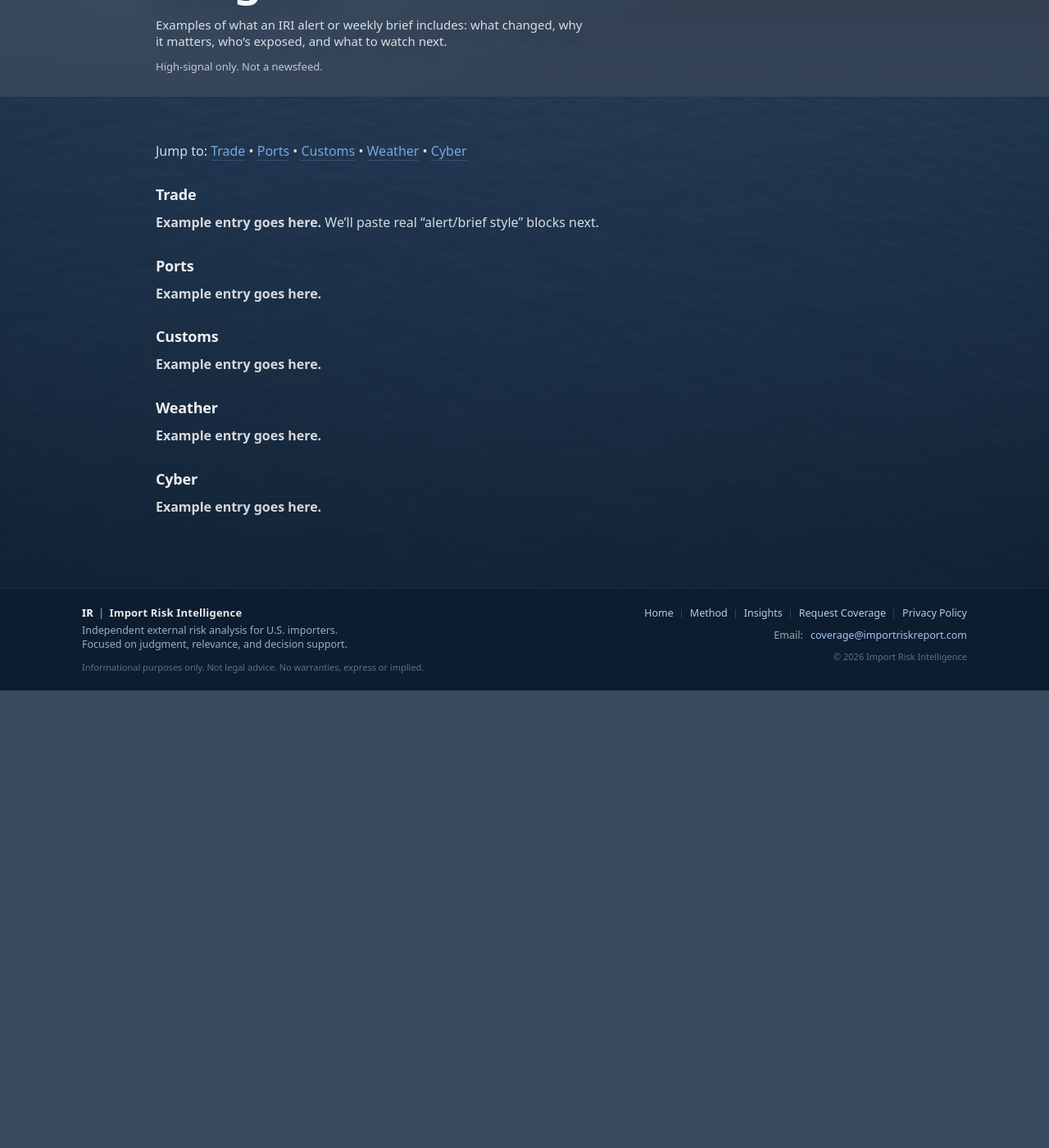
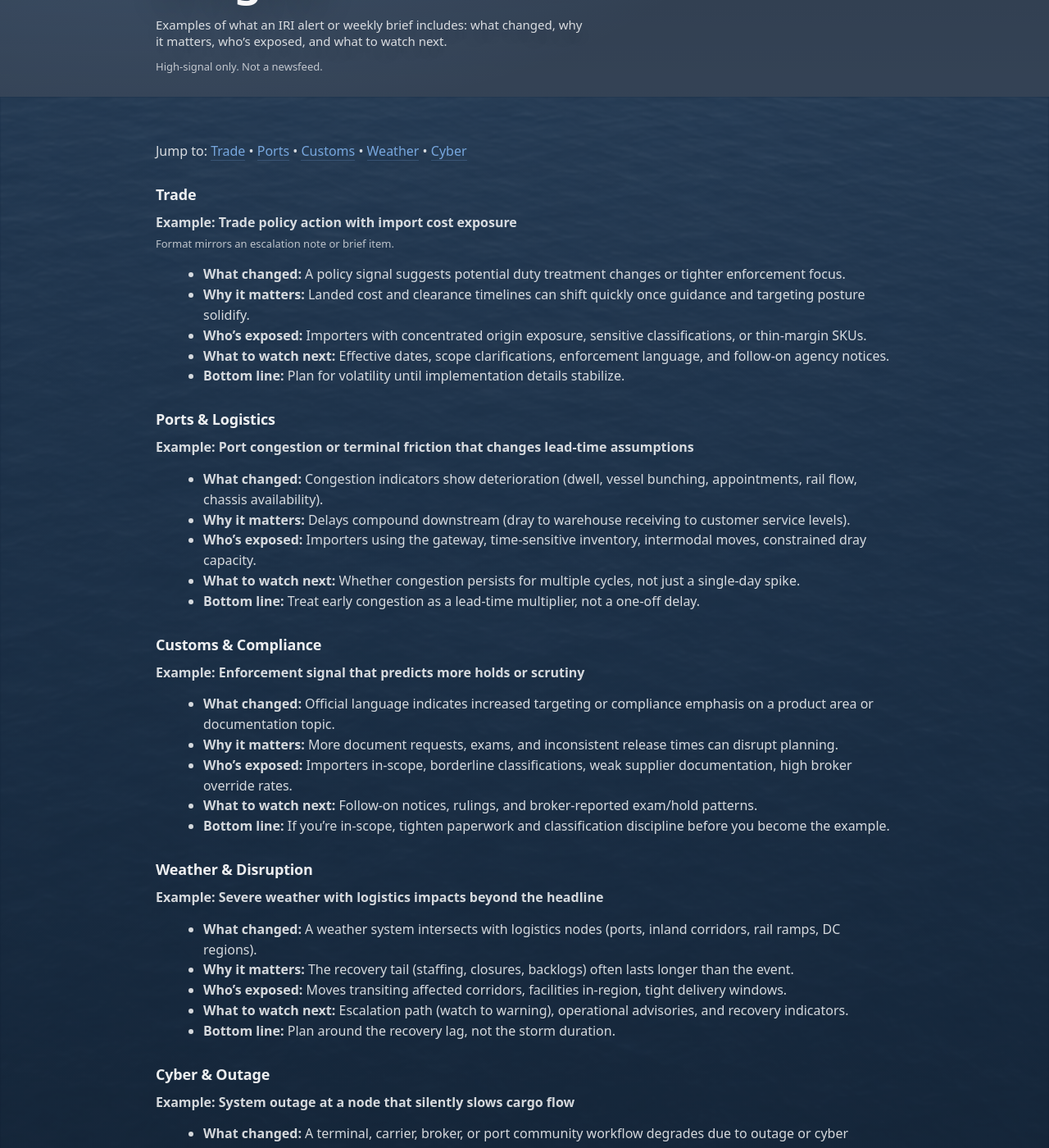
Before and after one commit to importrisk/import-risk-intelligence-site, a Jekyll site: the page built from insights.html, in a window 1280 px wide and 1400 px high, scrolled down 192 px. Shown: the whole window at 82% size. Built offline with Jekyll 4.4.1, drawn with Linux system fonts in a browser that asks for light colours; before the commit the page ends 1034 px from its top, so only the background shows below that; some of the changed text lies outside the part shown.

Commit message:
Update insights.html

```diff
--- a/insights.html
+++ b/insights.html
@@ -24,7 +24,7 @@ description: Examples of what an IRI alert or weekly brief looks like — concis
     <div class="policy-body">
       <div class="container policy-inner">
 
-        <!-- Jump links (simple for now; we’ll style as chips later if you want) -->
+        <!-- Jump links -->
         <p>
           Jump to:
           <a href="#trade">Trade</a> •
@@ -34,20 +34,75 @@ description: Examples of what an IRI alert or weekly brief looks like — concis
           <a href="#cyber">Cyber</a>
         </p>
 
+        <!-- TRADE -->
         <h2 id="trade">Trade</h2>
-        <p><strong>Example entry goes here.</strong> We’ll paste real “alert/brief style” blocks next.</p>
 
-        <h2 id="ports">Ports</h2>
-        <p><strong>Example entry goes here.</strong></p>
+        <p><strong>Example: Trade policy action with import cost exposure</strong><br>
+        <span style="color: rgba(255,255,255,.70); font-size: 13px;">Format mirrors an escalation note or brief item.</span></p>
 
-        <h2 id="customs">Customs</h2>
-        <p><strong>Example entry goes here.</strong></p>
+        <ul>
+          <li><strong>What changed:</strong> A policy signal suggests potential duty treatment changes or tighter enforcement focus.</li>
+          <li><strong>Why it matters:</strong> Landed cost and clearance timelines can shift quickly once guidance and targeting posture solidify.</li>
+          <li><strong>Who’s exposed:</strong> Importers with concentrated origin exposure, sensitive classifications, or thin-margin SKUs.</li>
+          <li><strong>What to watch next:</strong> Effective dates, scope clarifications, enforcement language, and follow-on agency notices.</li>
+          <li><strong>Bottom line:</strong> Plan for volatility until implementation details stabilize.</li>
+        </ul>
 
-        <h2 id="weather">Weather</h2>
-        <p><strong>Example entry goes here.</strong></p>
+        <!-- PORTS -->
+        <h2 id="ports">Ports &amp; Logistics</h2>
 
-        <h2 id="cyber">Cyber</h2>
-        <p><strong>Example entry goes here.</strong></p>
+        <p><strong>Example: Port congestion or terminal friction that changes lead-time assumptions</strong></p>
+
+        <ul>
+          <li><strong>What changed:</strong> Congestion indicators show deterioration (dwell, vessel bunching, appointments, rail flow, chassis availability).</li>
+          <li><strong>Why it matters:</strong> Delays compound downstream (dray to warehouse receiving to customer service levels).</li>
+          <li><strong>Who’s exposed:</strong> Importers using the gateway, time-sensitive inventory, intermodal moves, constrained dray capacity.</li>
+          <li><strong>What to watch next:</strong> Whether congestion persists for multiple cycles, not just a single-day spike.</li>
+          <li><strong>Bottom line:</strong> Treat early congestion as a lead-time multiplier, not a one-off delay.</li>
+        </ul>
+
+        <!-- CUSTOMS -->
+        <h2 id="customs">Customs &amp; Compliance</h2>
+
+        <p><strong>Example: Enforcement signal that predicts more holds or scrutiny</strong></p>
+
+        <ul>
+          <li><strong>What changed:</strong> Official language indicates increased targeting or compliance emphasis on a product area or documentation topic.</li>
+          <li><strong>Why it matters:</strong> More document requests, exams, and inconsistent release times can disrupt planning.</li>
+          <li><strong>Who’s exposed:</strong> Importers in-scope, borderline classifications, weak supplier documentation, high broker override rates.</li>
+          <li><strong>What to watch next:</strong> Follow-on notices, rulings, and broker-reported exam/hold patterns.</li>
+          <li><strong>Bottom line:</strong> If you’re in-scope, tighten paperwork and classification discipline before you become the example.</li>
+        </ul>
+
+        <!-- WEATHER -->
+        <h2 id="weather">Weather &amp; Disruption</h2>
+
+        <p><strong>Example: Severe weather with logistics impacts beyond the headline</strong></p>
+
+        <ul>
+          <li><strong>What changed:</strong> A weather system intersects with logistics nodes (ports, inland corridors, rail ramps, DC regions).</li>
+          <li><strong>Why it matters:</strong> The recovery tail (staffing, closures, backlogs) often lasts longer than the event.</li>
+          <li><strong>Who’s exposed:</strong> Moves transiting affected corridors, facilities in-region, tight delivery windows.</li>
+          <li><strong>What to watch next:</strong> Escalation path (watch to warning), operational advisories, and recovery indicators.</li>
+          <li><strong>Bottom line:</strong> Plan around the recovery lag, not the storm duration.</li>
+        </ul>
+
+        <!-- CYBER -->
+        <h2 id="cyber">Cyber &amp; Outage</h2>
+
+        <p><strong>Example: System outage at a node that silently slows cargo flow</strong></p>
+
+        <ul>
+          <li><strong>What changed:</strong> A terminal, carrier, broker, or port community workflow degrades due to outage or cyber disruption.</li>
+          <li><strong>Why it matters:</strong> Visibility drops, release workflows slow, and appointment queues build.</li>
+          <li><strong>Who’s exposed:</strong> Importers dependent on the impacted operator, high-velocity turns, no redundancy in comms.</li>
+          <li><strong>What to watch next:</strong> Scope confirmation, restoration timeline, and whether manual workarounds are effective.</li>
+          <li><strong>Bottom line:</strong> When systems fail, time becomes the cost.</li>
+        </ul>
+
+        <p style="margin-top: 34px;">
+          Want this filtered to your lanes? <a href="./contact.html">Request coverage →</a>
+        </p>
 
       </div>
     </div>
```
